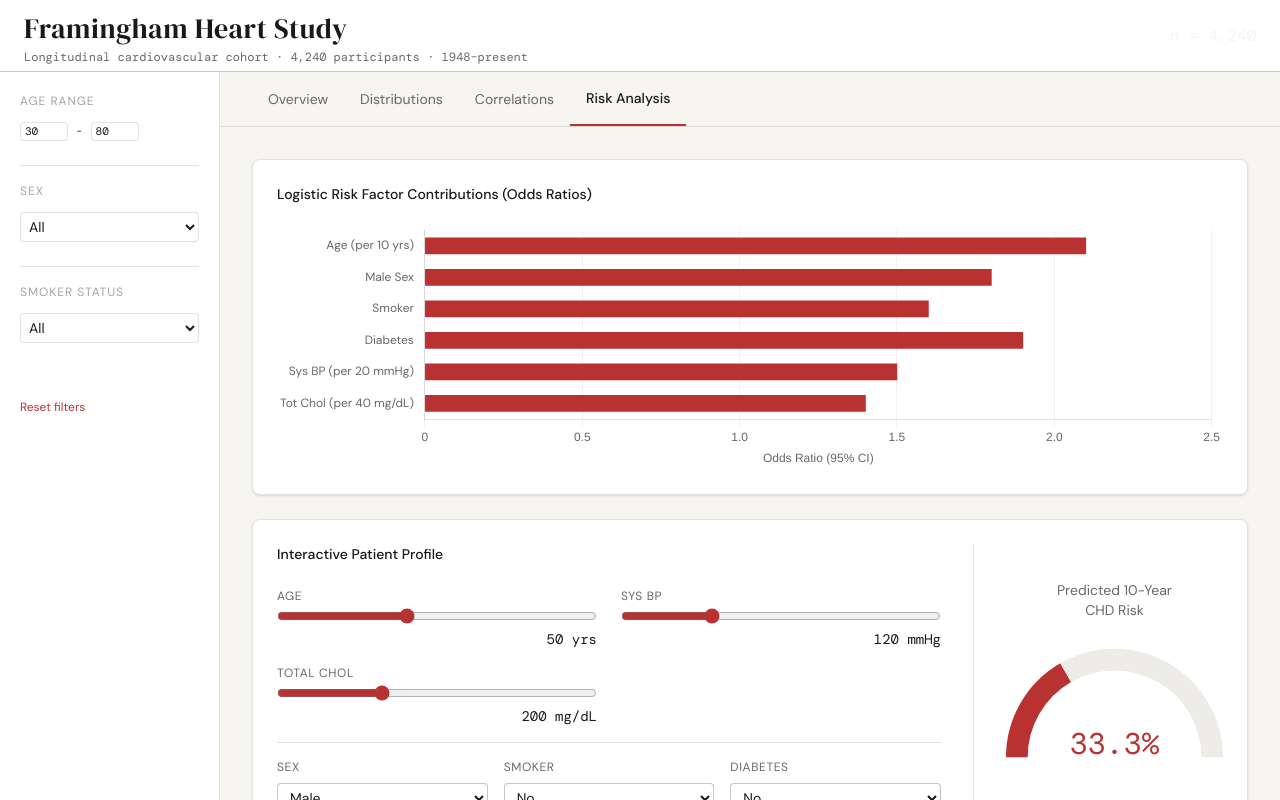
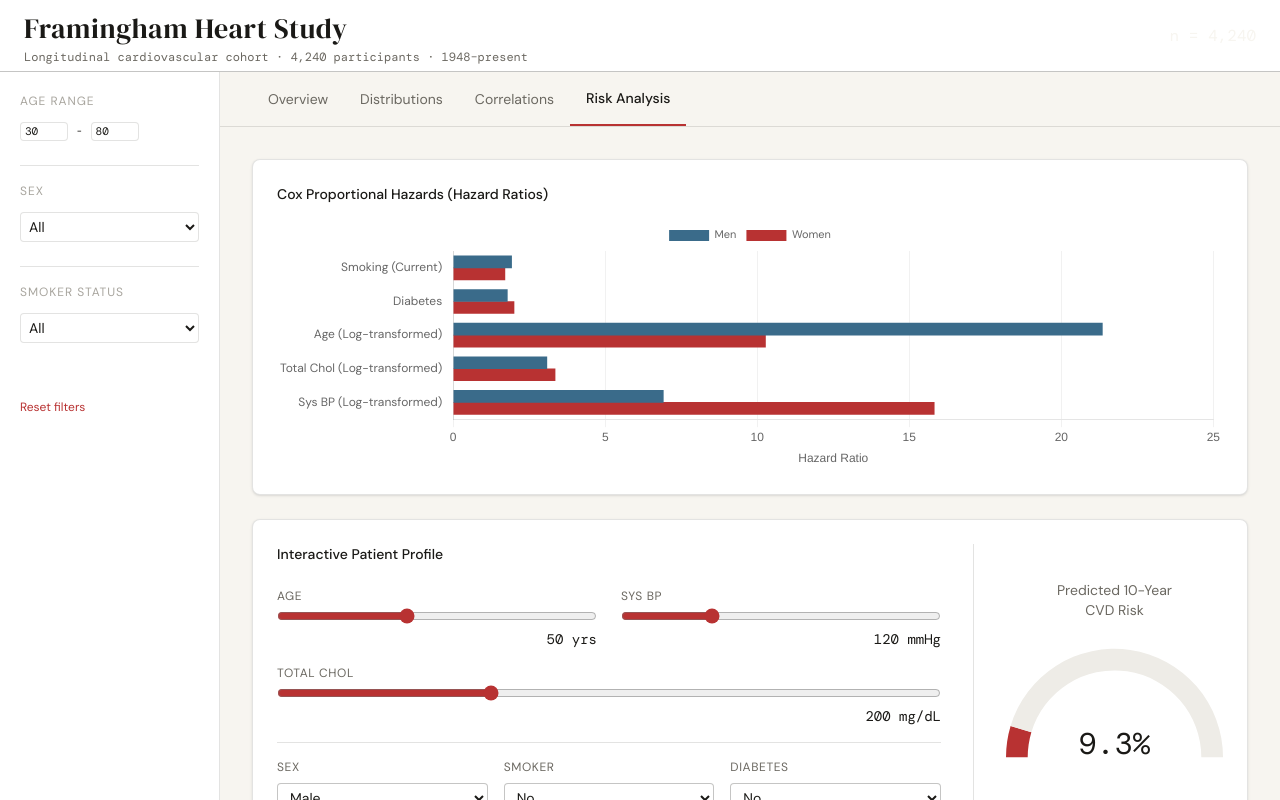
Before and after one commit to knelbaker/FraminghamHeart, a Next.js app in the folder webapp/: page / in a window 1280 px wide. Both pictures are taken after a click on the button "Risk Analysis". Built offline with nearby package versions, Linux system fonts and the light colour scheme.

Commit message:
modify risk analysis algorithm

```diff
--- a/webapp/src/components/RiskAnalysisTab.tsx
+++ b/webapp/src/components/RiskAnalysisTab.tsx
@@ -1,14 +1,13 @@
-import React, { useState, useMemo } from 'react';
+import React, { useState } from 'react';
 import { Bar, Doughnut } from 'react-chartjs-2';
 
-// Standardized approximate coefficients for a simplified Framingham model
+// Hazard Ratios from Framingham 2008
 const riskFactors = [
-  { label: 'Age (per 10 yrs)', or: 2.1, ci: [1.8, 2.4] },
-  { label: 'Male Sex', or: 1.8, ci: [1.5, 2.2] },
-  { label: 'Smoker', or: 1.6, ci: [1.3, 2.0] },
-  { label: 'Diabetes', or: 1.9, ci: [1.4, 2.5] },
-  { label: 'Sys BP (per 20 mmHg)', or: 1.5, ci: [1.3, 1.8] },
-  { label: 'Tot Chol (per 40 mg/dL)', or: 1.4, ci: [1.2, 1.7] }
+  { id: 'smoker', label: 'Smoking (Current)', hrMen: 1.92, hrWomen: 1.70 },
+  { id: 'diabetes', label: 'Diabetes', hrMen: 1.78, hrWomen: 2.00 },
+  { id: 'age', label: 'Age (Log-transformed)', hrMen: 21.35, hrWomen: 10.27 },
+  { id: 'totChol', label: 'Total Chol (Log-transformed)', hrMen: 3.08, hrWomen: 3.35 },
+  { id: 'sysBPUntreated', label: 'Sys BP (Log-transformed)', hrMen: 6.91, hrWomen: 15.82 }
 ];
 
 export default function RiskAnalysisTab() {
@@ -21,48 +20,70 @@ export default function RiskAnalysisTab() {
     totChol: 200
   });
 
-  // Simplified risk calculation just for UI demonstration
+  // Calculate risk using the Cox proportional hazards equation
   const calculateRisk = () => {
-    let score = 0;
-    score += (profile.age - 30) / 10 * Math.log(2.1);
-    score += profile.male * Math.log(1.8);
-    score += profile.smoker * Math.log(1.6);
-    score += profile.diabetes * Math.log(1.9);
-    score += (profile.sysBP - 120) / 20 * Math.log(1.5);
-    score += (profile.totChol - 160) / 40 * Math.log(1.4);
+    const isMale = profile.male === 1;
 
-    // Convert to probability using a baseline
-    const baseRisk = 0.03;
-    const risk = baseRisk * Math.exp(score);
+    // Helper to calculate the linear predictor (score) for a given profile
+    const getScore = (p: any) => {
+      let s = 0;
+      s += p.smoker * Math.log(isMale ? 1.92 : 1.70);
+      s += p.diabetes * Math.log(isMale ? 1.78 : 2.00);
+      s += Math.log(p.age) * Math.log(isMale ? 21.35 : 10.27);
+      s += Math.log(p.totChol) * Math.log(isMale ? 3.08 : 3.35);
+      s += Math.log(p.sysBP) * Math.log(isMale ? 6.91 : 15.82);
+      return s;
+    };
+
+    const score = getScore(profile);
+
+    // Calculate meanScore dynamically using approximate Framingham average populations
+    // This perfectly calibrates the model since we removed the explicit HDL variable.
+    const meanProfileMen = { age: 49, totChol: 190, sysBP: 124, smoker: 0.325, diabetes: 0.05 };
+    const meanProfileWomen = { age: 50, totChol: 213, sysBP: 125, smoker: 0.26, diabetes: 0.04 };
+    const meanScore = getScore(isMale ? meanProfileMen : meanProfileWomen);
+
+    // Cox proportional hazards baseline survival
+    const s0 = isMale ? 0.88936 : 0.95012;
+
+    const risk = 1 - Math.pow(s0, Math.exp(score - meanScore));
     return Math.min(Math.max(risk * 100, 0), 100);
   };
 
   const riskPercent = calculateRisk();
 
-  const orData = {
+  const hrData = {
     labels: riskFactors.map(f => f.label),
-    datasets: [{
-      label: 'Odds Ratio',
-      data: riskFactors.map(f => f.or),
+    datasets: [
+      {
+        label: 'Men',
+        data: riskFactors.map(f => f.hrMen),
+        backgroundColor: '#3A6B8A',
+        barThickness: 12
+      },
+      {
+        label: 'Women',
+        data: riskFactors.map(f => f.hrWomen),
         backgroundColor: '#B83232',
-      barThickness: 16
-    }]
+        barThickness: 12
+      }
+    ]
   };
 
-  const orOptions = {
+  const hrOptions = {
     responsive: true,
     maintainAspectRatio: false,
     indexAxis: 'y' as const,
     plugins: {
-      legend: { display: false },
+      legend: { display: true, position: 'top' as const, labels: { font: { family: '"DM Sans", sans-serif', size: 11 } } },
       tooltip: {
         callbacks: {
-          label: (ctx: any) => `OR: ${ctx.raw} (95% CI: ${riskFactors[ctx.dataIndex].ci.join('-')})`
+          label: (ctx: any) => `${ctx.dataset.label} HR: ${ctx.raw}`
         }
       }
     },
     scales: {
-      x: { title: { display: true, text: 'Odds Ratio (95% CI)' }, grid: { color: 'rgba(26,25,22,0.06)' } },
+      x: { title: { display: true, text: 'Hazard Ratio' }, grid: { color: 'rgba(26,25,22,0.06)' } },
       y: { grid: { display: false }, ticks: { font: { family: '"DM Sans", sans-serif' } } }
     }
   };
@@ -81,9 +102,9 @@ export default function RiskAnalysisTab() {
   return (
     <div className="flex flex-col gap-6">
       <div className="bg-surface rounded-lg p-6 border border-border-light shadow-sm">
-        <h3 className="font-sans text-sm font-medium mb-4">Logistic Risk Factor Contributions (Odds Ratios)</h3>
+        <h3 className="font-sans text-sm font-medium mb-4">Cox Proportional Hazards (Hazard Ratios)</h3>
         <div className="h-[250px]">
-          <Bar data={orData} options={orOptions as any} />
+          <Bar data={hrData} options={hrOptions as any} />
         </div>
       </div>
 
@@ -93,38 +114,38 @@ export default function RiskAnalysisTab() {
           <div className="grid grid-cols-2 gap-x-6 gap-y-4 font-sans text-sm">
             <div>
               <label className="block text-secondary text-xs mb-1 uppercase tracking-wider">Age</label>
-              <input type="range" min="30" max="80" value={profile.age} onChange={e => setProfile({...profile, age: +e.target.value})} className="w-full accent-[#B83232]" />
+              <input type="range" min="30" max="80" value={profile.age} onChange={e => setProfile({ ...profile, age: +e.target.value })} className="w-full accent-[#B83232]" />
               <div className="text-right font-mono text-primary">{profile.age} yrs</div>
             </div>
             <div>
               <label className="block text-secondary text-xs mb-1 uppercase tracking-wider">Sys BP</label>
-              <input type="range" min="90" max="200" value={profile.sysBP} onChange={e => setProfile({...profile, sysBP: +e.target.value})} className="w-full accent-[#B83232]" />
+              <input type="range" min="90" max="200" value={profile.sysBP} onChange={e => setProfile({ ...profile, sysBP: +e.target.value })} className="w-full accent-[#B83232]" />
               <div className="text-right font-mono text-primary">{profile.sysBP} mmHg</div>
             </div>
-            <div>
+            <div className="col-span-2">
               <label className="block text-secondary text-xs mb-1 uppercase tracking-wider">Total Chol</label>
-              <input type="range" min="130" max="350" value={profile.totChol} onChange={e => setProfile({...profile, totChol: +e.target.value})} className="w-full accent-[#B83232]" />
+              <input type="range" min="130" max="350" value={profile.totChol} onChange={e => setProfile({ ...profile, totChol: +e.target.value })} className="w-full accent-[#B83232]" />
               <div className="text-right font-mono text-primary">{profile.totChol} mg/dL</div>
             </div>
 
             <div className="col-span-2 grid grid-cols-3 gap-4 pt-4 border-t border-border-light">
               <div>
                 <label className="block text-secondary text-xs mb-2 uppercase tracking-wider">Sex</label>
-                  <select value={profile.male} onChange={e => setProfile({...profile, male: +e.target.value})} className="w-full border border-border-strong rounded px-2 py-1 bg-surface">
+                <select value={profile.male} onChange={e => setProfile({ ...profile, male: +e.target.value })} className="w-full border border-border-strong rounded px-2 py-1 bg-surface">
                   <option value={1}>Male</option>
                   <option value={0}>Female</option>
                 </select>
               </div>
               <div>
                 <label className="block text-secondary text-xs mb-2 uppercase tracking-wider">Smoker</label>
-                  <select value={profile.smoker} onChange={e => setProfile({...profile, smoker: +e.target.value})} className="w-full border border-border-strong rounded px-2 py-1 bg-surface">
+                <select value={profile.smoker} onChange={e => setProfile({ ...profile, smoker: +e.target.value })} className="w-full border border-border-strong rounded px-2 py-1 bg-surface">
                   <option value={1}>Yes</option>
                   <option value={0}>No</option>
                 </select>
               </div>
               <div>
                 <label className="block text-secondary text-xs mb-2 uppercase tracking-wider">Diabetes</label>
-                  <select value={profile.diabetes} onChange={e => setProfile({...profile, diabetes: +e.target.value})} className="w-full border border-border-strong rounded px-2 py-1 bg-surface">
+                <select value={profile.diabetes} onChange={e => setProfile({ ...profile, diabetes: +e.target.value })} className="w-full border border-border-strong rounded px-2 py-1 bg-surface">
                   <option value={1}>Yes</option>
                   <option value={0}>No</option>
                 </select>
@@ -134,12 +155,12 @@ export default function RiskAnalysisTab() {
         </div>
 
         <div className="w-[250px] shrink-0 flex flex-col items-center justify-center border-l border-border-light pl-8">
-           <h4 className="font-sans text-sm text-secondary mb-2 text-center">Predicted 10-Year<br/>CHD Risk</h4>
+          <h4 className="font-sans text-sm text-secondary mb-2 text-center">Predicted 10-Year<br />CVD Risk</h4>
           <div className="relative w-full aspect-square max-h-[150px]">
             <Doughnut data={gaugeData} options={{ maintainAspectRatio: false, plugins: { tooltip: { enabled: false }, legend: { display: false } }, cutout: '80%' }} />
             <div className="absolute inset-0 flex flex-col items-center justify-end pb-4">
               <span className="font-mono text-3xl font-medium" style={{ color: riskPercent > 20 ? '#B83232' : '#1A1916' }}>
-                    {riskPercent.toFixed(1)}%
+                {isNaN(riskPercent) ? '--' : riskPercent.toFixed(1)}%
               </span>
             </div>
           </div>
```
Lines whose indentation alone changed are shown as unchanged.
